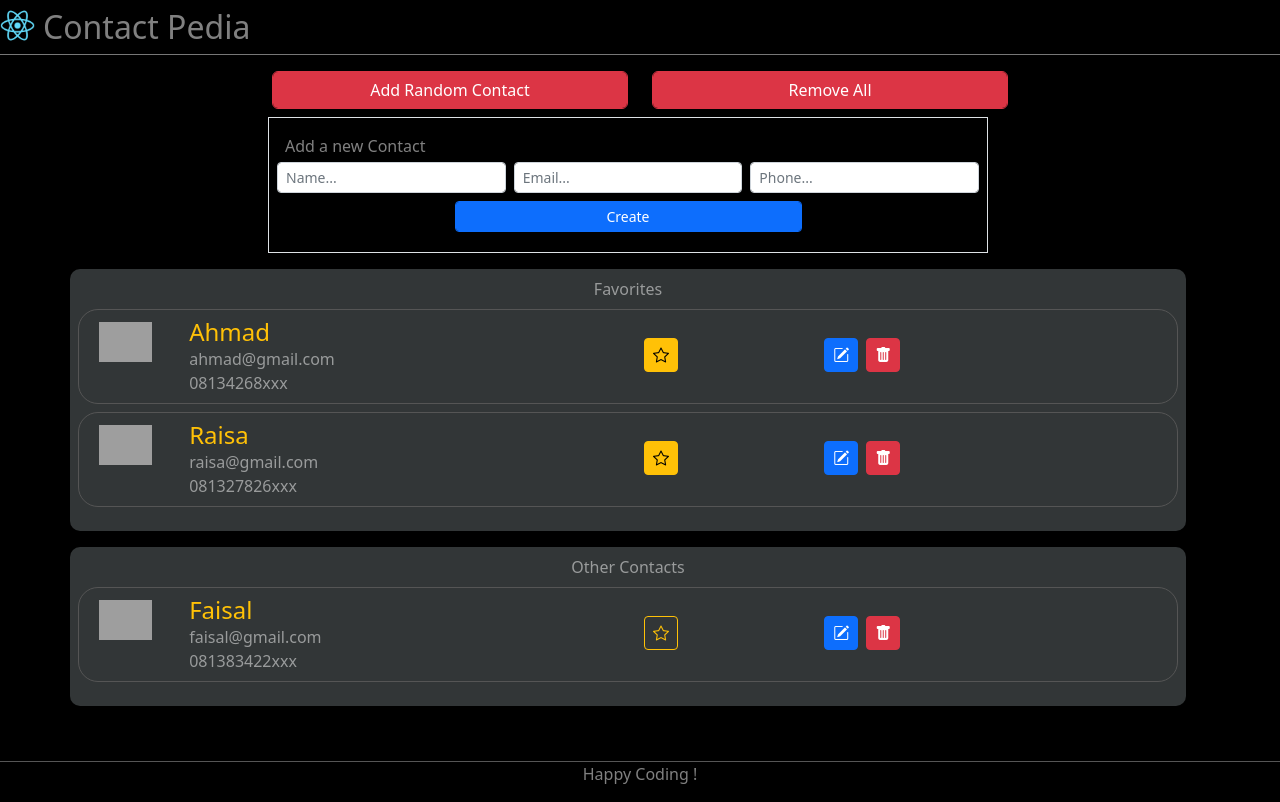
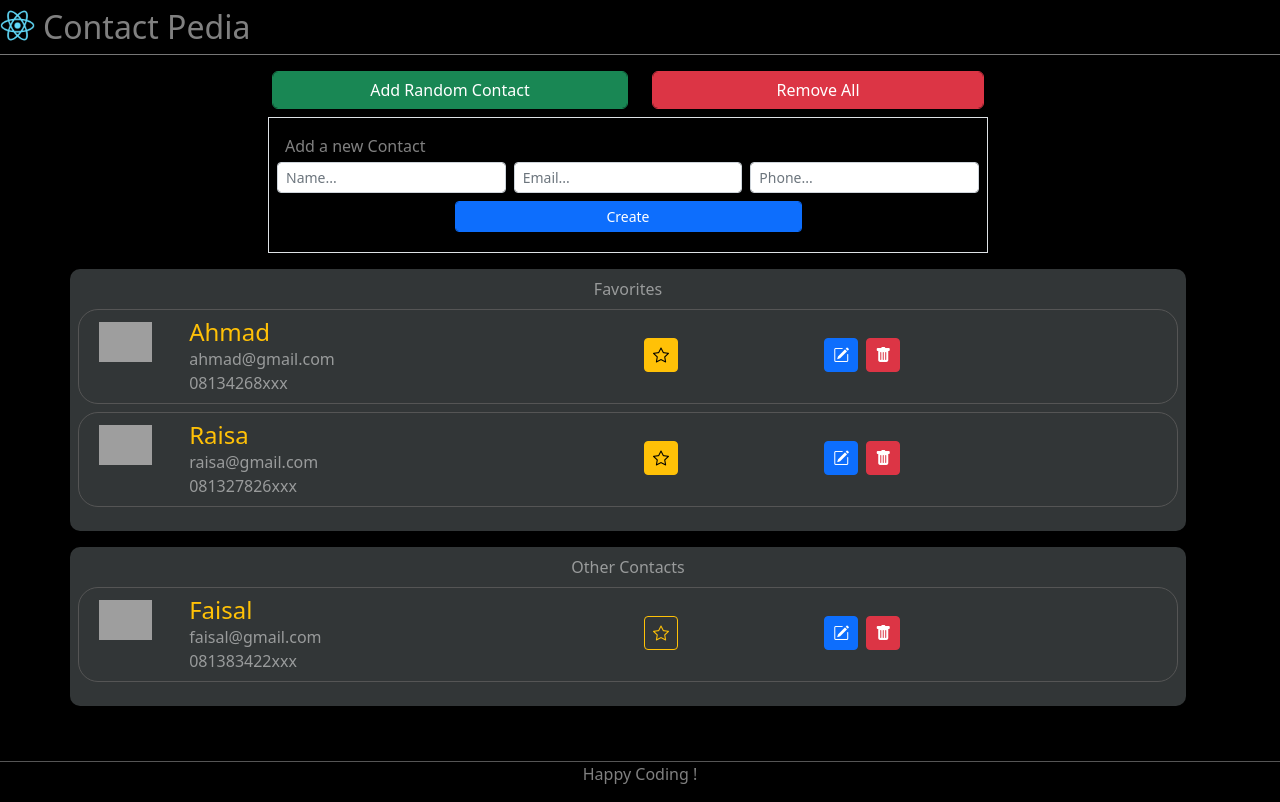
Before and after one commit to ahmadfaisall020597/Tutorial-React, a React (Create React App) app in the folder contact-pedia/: page / in a window 1280 px wide. Built offline with nearby package versions, Linux system fonts and the light colour scheme; grey boxes are pictures that could not be loaded.

Commit message:
Add Random User to Contact List

```diff
--- a/contact-pedia/package.json
+++ b/contact-pedia/package.json
@@ -6,6 +6,7 @@
     "@testing-library/jest-dom": "^5.16.5",
     "@testing-library/react": "^13.4.0",
     "@testing-library/user-event": "^13.5.0",
+    "axios": "^1.3.4",
     "react": "^18.2.0",
     "react-dom": "^18.2.0",
     "react-scripts": "5.0.1",
--- a/contact-pedia/src/Components/ContactPages/AddRandomContact.jsx
+++ b/contact-pedia/src/Components/ContactPages/AddRandomContact.jsx
@@ -1,7 +1,9 @@
 export default function AddRandomContact() {
     return (
         <div>
-            <button className="btn btn-danger form-control">Add Random Contact</button>
+            <button className="btn btn-success form-control">
+                Add Random Contact
+            </button>
         </div>
     )
 }
--- a/contact-pedia/src/Components/ContactPages/ContactIndex.jsx
+++ b/contact-pedia/src/Components/ContactPages/ContactIndex.jsx
@@ -89,6 +89,19 @@ class ContactIndex extends React.Component {
         })
     }
 
+    handleAddRandomContact = (newContact) => {
+        const newFinalContact = {
+            ...newContact,
+            id: this.setState.contactList[this.state.contactList.length -1].id + 1,
+            isFavorite: false,
+        };
+        this.setState((prevState) => {
+            return {
+                contactList: prevState.contactList.concat([newFinalContact])
+            }
+        })
+    }
+
     render() {
         return (
             <div>
@@ -96,9 +109,9 @@ class ContactIndex extends React.Component {
                 <div className="container" style={{ minHeight: "85vh" }}>
                     <div className="row py-3">
                         <div className="col-4 offset-2">
-                            <AddRandomContact />
+                            <AddRandomContact handleAddRandomContact={this.handleAddRandomContact}/>
                         </div>
-                        <div className="col-4">
+                        <div className="col-4 row">
                             <RemoveAllContact />
                         </div>
                         <div className="row py-2">
--- /dev/null
+++ b/contact-pedia/src/Utility/api.jsx
@@ -0,0 +1 @@
+import axios from 'axios';
```
Also changed, not shown: 1 other file (tests, documents, lock files or other folders).
